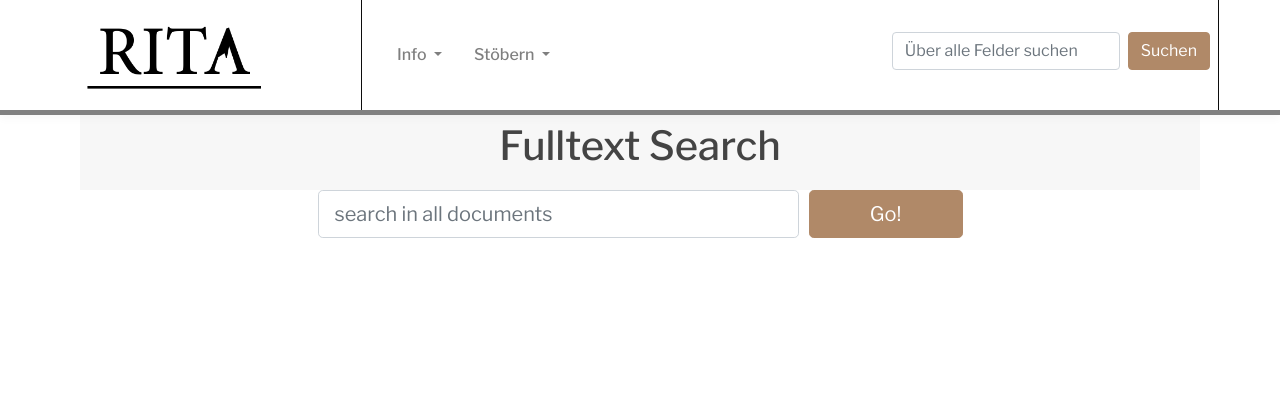
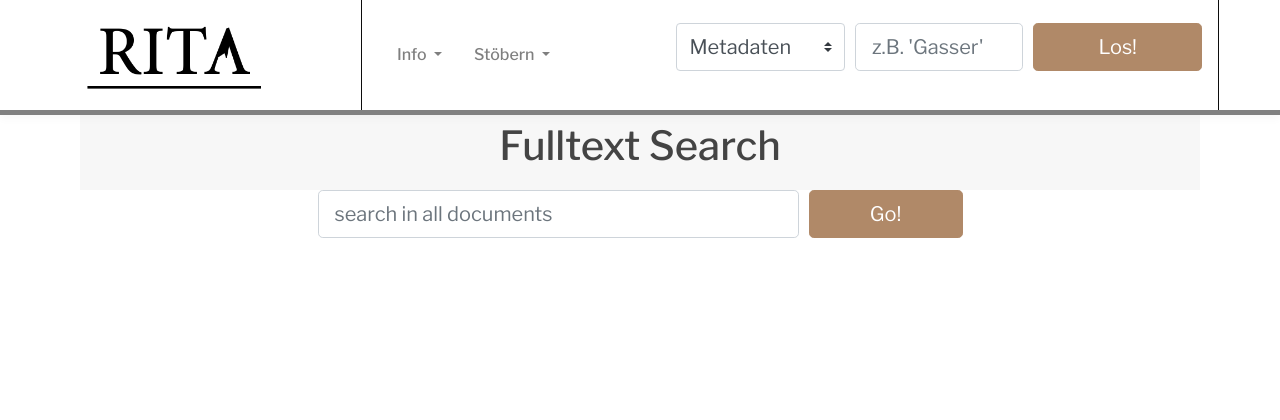
Before and after one commit to reading-in-the-alps/vfbr, a Django app: page /transkribus/search in a window 1280 px wide. Shown: the top 420 px of the page. Run offline with Django 3.2, Linux system fonts and the light colour scheme; some libraries are stand-ins or nearby versions.

Commit message:
improved search bar in nav bar

```diff
--- a/webpage/templates/webpage/base.html
+++ b/webpage/templates/webpage/base.html
@@ -118,9 +118,21 @@
                         {% endif %}
                     {% endif %}
                 </ul>
-                <form class="form-inline mt-2 mt-md-0" style="margin: .5rem;" method="get" action="/search">
-                    <input name="q" class="form-control mr-sm-2" type="text" placeholder="Über alle Felder suchen" aria-label="Search">
-                    <button class="btn btn-outline-success my-2 my-sm-0" type="submit">Suchen</button>
+                <form method="get" action="{% url 'webpage:search_dist' %}" style="padding-right: 1em">
+                  <div class="form-row">
+                    <div class="col-md-4">
+                      <select class="custom-select custom-select-lg mb-3" name="where">
+                        <option value="vfb">Metadaten</option>
+                        <option value="ft">Volltexten</option>
+                      </select>
+                    </div>
+                    <div class="col-md-4">
+                      <input type="search" class="form-control form-control-lg" placeholder="z.B. 'Gasser'" required name="q">
+                    </div>
+                    <div class="col-md-4">
+                      <button type="submit" class="btn btn-block btn-lg btn-primary" style="background-color:#b08968; border-color:#b08968;">Los!</button>
+                    </div>
+                  </div>
                 </form>
                 <div class="navbar-icons">
                     {% if user.is_authenticated %}
```
